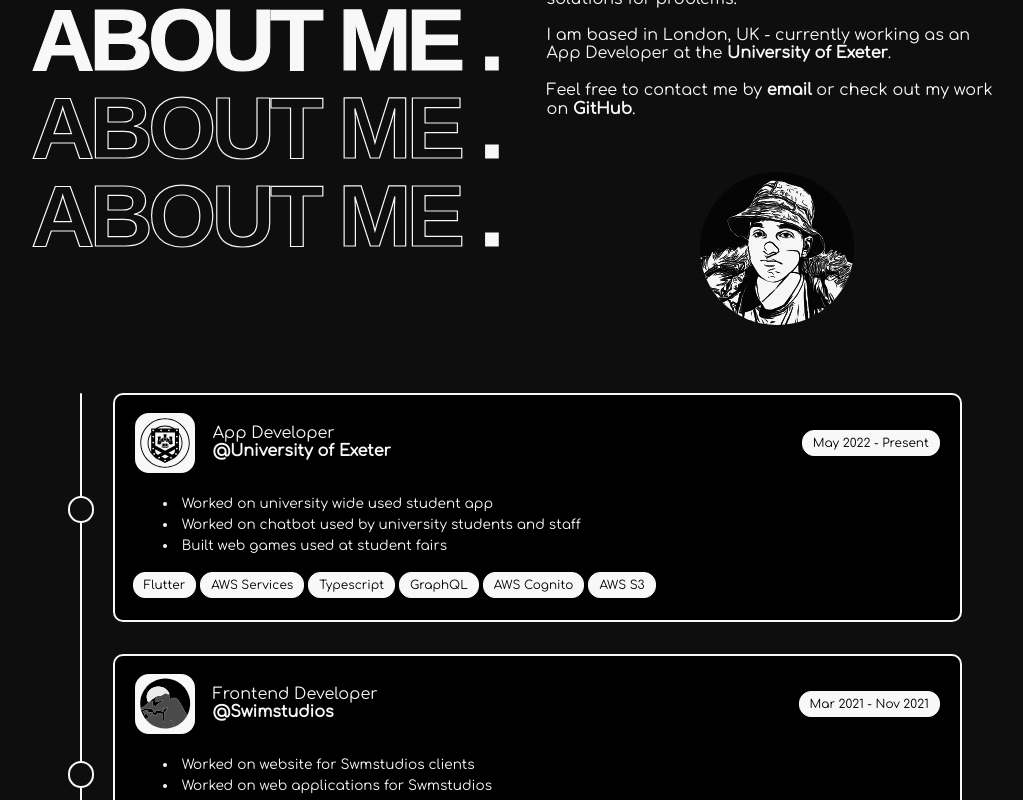
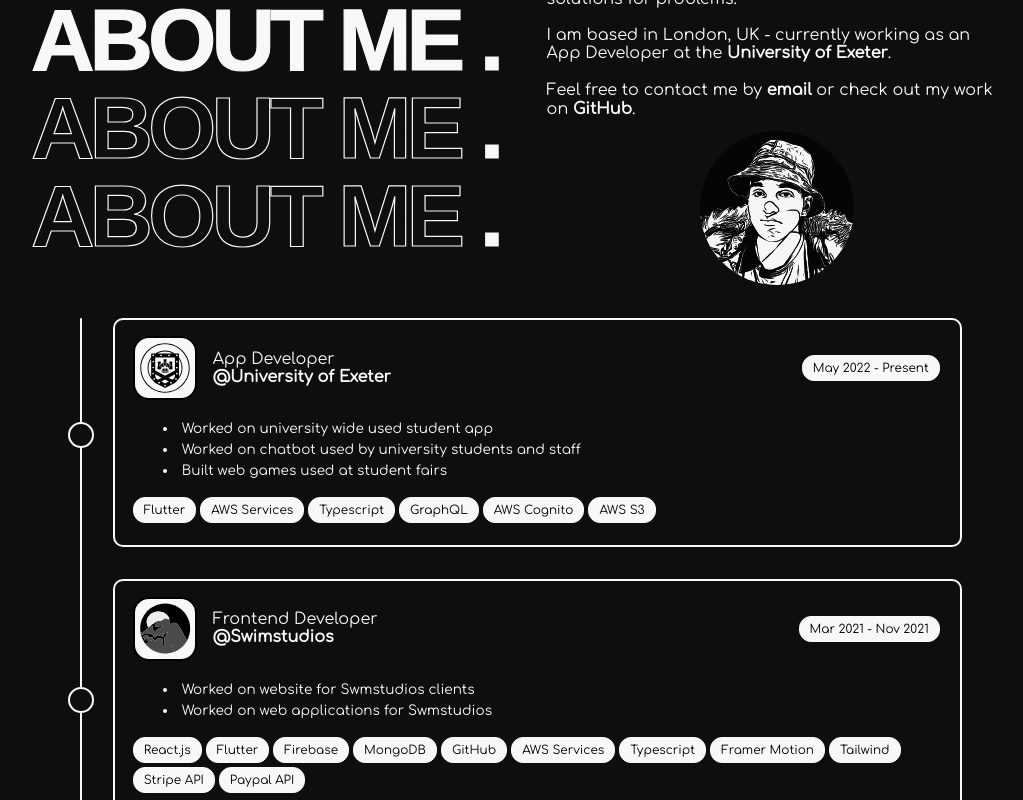
Before and after one commit to gowth6m/gowtham-io, a React (Create React App) app: page / in a window 1280 px wide. Shown: the part 960-1760 px from the top of the page, without its empty margins (119-1142 px from the left). Built offline with nearby package versions, Linux system fonts and the light colour scheme.

Commit message:
updated build

```diff
--- a/src/components/about/About.css
+++ b/src/components/about/About.css
@@ -54,11 +54,8 @@
 .about-me-pic {
     display: initial;
     width: 100%;
-    border-radius: 50%;
-}
-
-.about-me-pic img {
     margin-top: 10px;
+    margin-bottom: -3px;
     width: 100%;
     border-radius: var(--backgroundRadius);
 }
@@ -178,7 +175,7 @@
         display: initial;
         width: 30%;
         border-radius: 50%;
-        margin: 2em 0;
+        margin: 0.1em 0;
         flex: 1 1 ;
     }
 
--- a/src/components/about/About.tsx
+++ b/src/components/about/About.tsx
@@ -1,9 +1,9 @@
-import { useGlobalContext } from "../context/GlobalContext";
+// import { useGlobalContext } from "../context/GlobalContext";
 import "./About.css";
 import { Timeline } from "./Timeline";
 
 export function About() {
-  const { lightThemeGlobal } = useGlobalContext();
+  // const { lightThemeGlobal } = useGlobalContext();
 
   const openSocial = (socialLink: string) => {
     window.open(socialLink);
@@ -69,12 +69,13 @@
                 .
               </div>
 
-              <div className="about-me-pic">
-                <img
-                  src={process.env.PUBLIC_URL + "/assets/me.svg"}
-                  alt="aboutMyPic"
-                />
-              </div>
+              {/* <div className="about-me-pic"> */}
+              <img
+                className="about-me-pic"
+                src={process.env.PUBLIC_URL + "/assets/me.svg"}
+                alt="aboutMyPic"
+              />
+              {/* </div> */}
             </div>
           </div>
 
--- a/src/components/about/Timeline.css
+++ b/src/components/about/Timeline.css
@@ -71,7 +71,7 @@
     border-radius: 10px;
     padding: 1em;
     color: var(--white);
-    background-color: var(--black);
+    background-color: var(--body);
     border: 2px var(--white) solid;
     width: calc(100% - var(--timelineCircleWidth) - var(--gapBetween));
     margin: 0 calc(var(--timelineCircleWidth) + var(--gapBetween));
```
Also changed, not shown: 13 other files (tests, documents, lock files or other folders).
